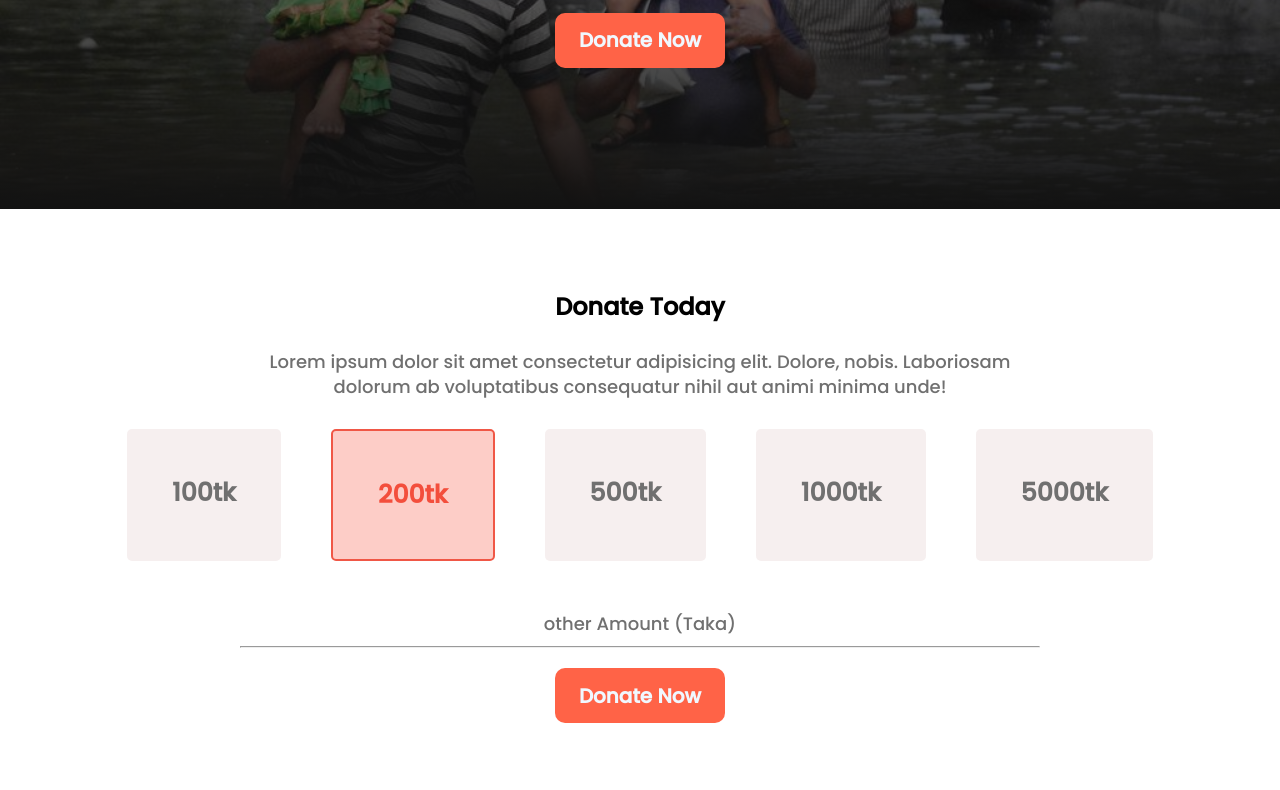
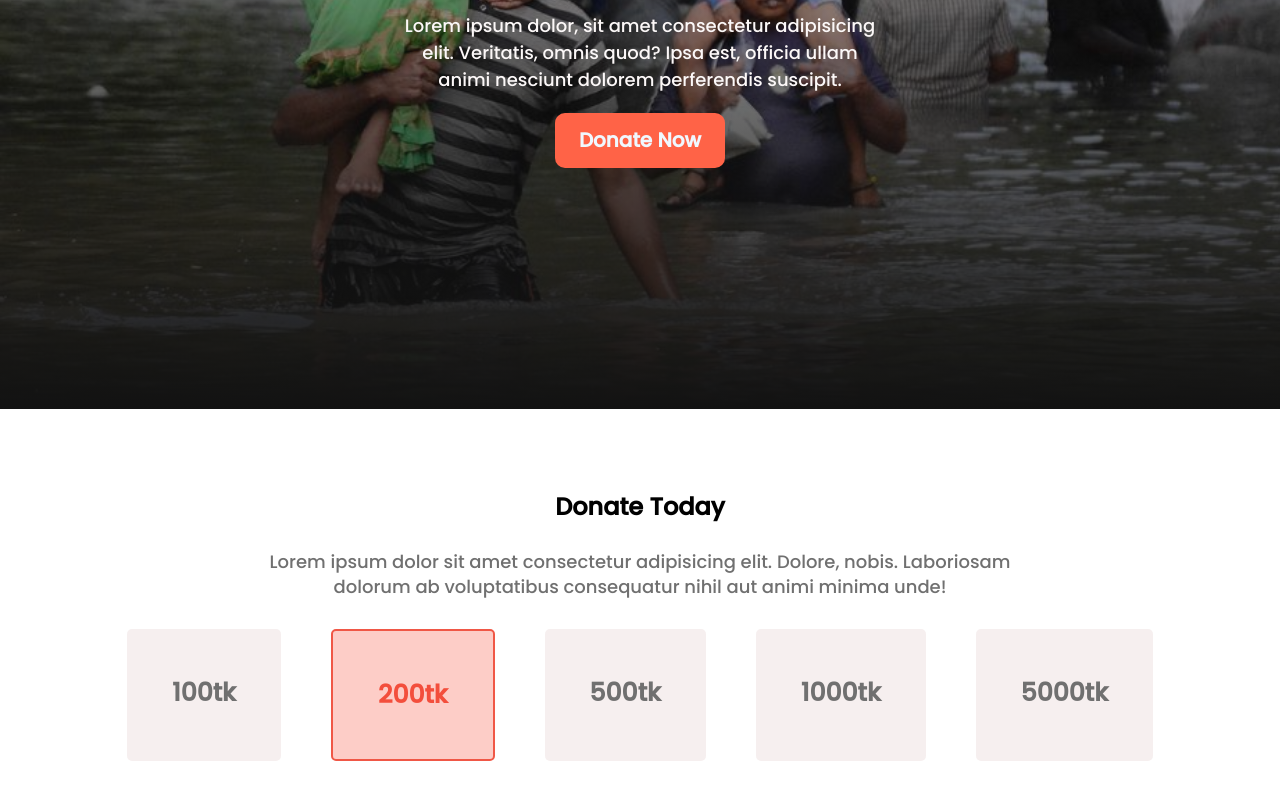
Before and after one commit to Asrafpavel/donate-portfolio, a plain HTML site: page index.html in a window 1280 px wide. Shown: the part 391-1181 px from the top of the page. Drawn offline with Linux system fonts and the light colour scheme.

```diff
--- a/styles/style.css
+++ b/styles/style.css
@@ -27,6 +27,11 @@
 
 
 /* header styles  */
+
+body{
+    max-width: 1600px;
+    margin: 0 auto;
+}
 header{
 
     background-image: url("../images/donation4.jpg");
@@ -40,7 +45,7 @@ header{
     display: flex;
     align-items: center;
     background: linear-gradient(0deg, #121212 0%, rgba(18, 18, 18, 0.00) 100%);
-    padding:0 400px;
+    padding:25rem;
     color: rgb(252, 248, 248);
 }
 
```
